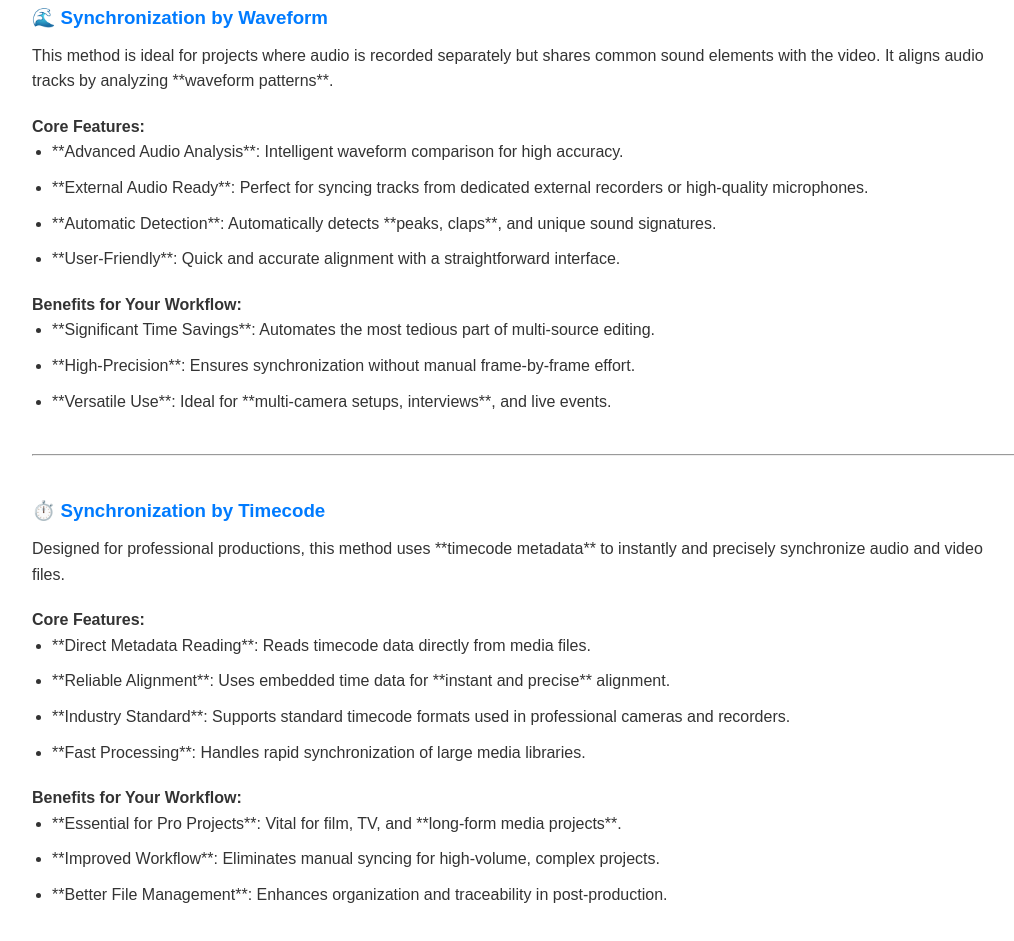
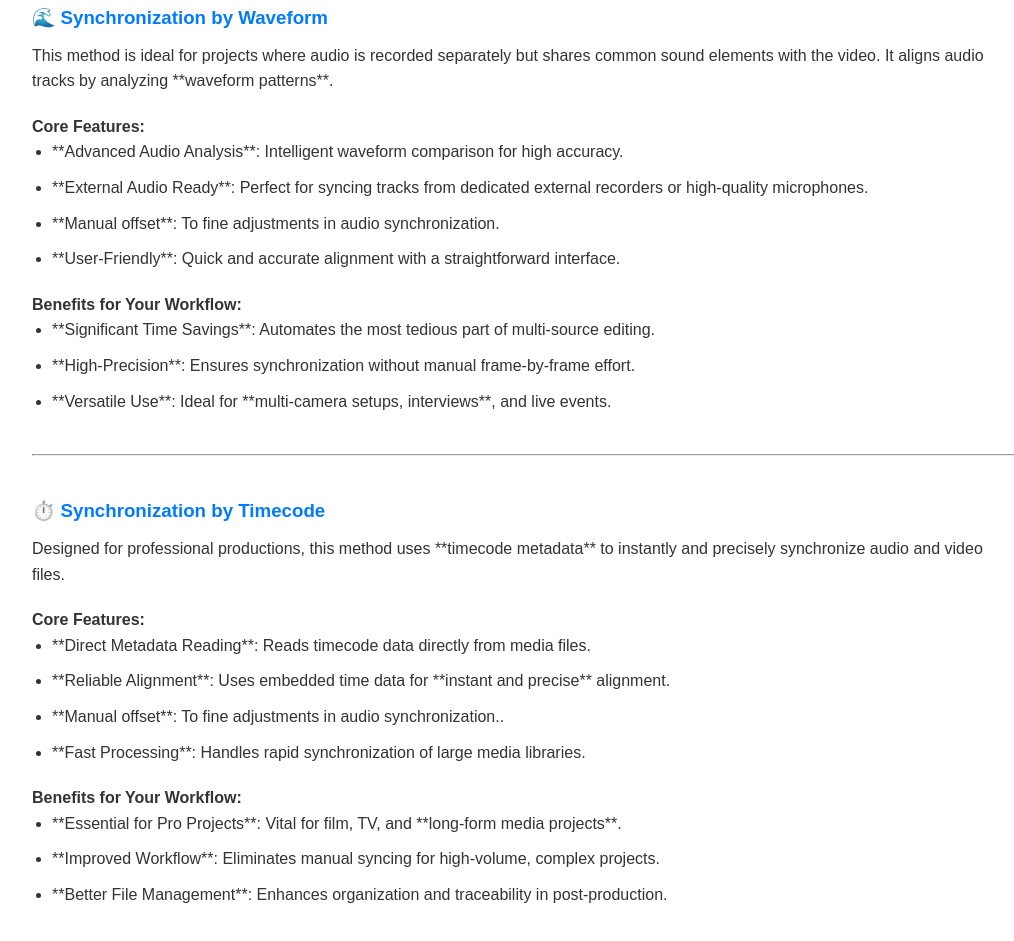
Before and after one commit to Joelson-Forte/Auto-Sync-For-Vegas-Pro, a plain HTML site: page index.html in a window 1280 px wide. Shown: the part 1127-2068 px from the top of the page, without its empty margins (116-1130 px from the left). Drawn offline with Linux system fonts and the light colour scheme.

Commit message:
Update index.html

```diff
--- a/index.html
+++ b/index.html
@@ -238,7 +238,7 @@
                 <ul>
                     <li>**Advanced Audio Analysis**: Intelligent waveform comparison for high accuracy.</li>
                     <li>**External Audio Ready**: Perfect for syncing tracks from dedicated external recorders or high-quality microphones.</li>
-                    <li>**Automatic Detection**: Automatically detects **peaks, claps**, and unique sound signatures.</li>
+                    <li>**Manual offset**: To fine adjustments in audio synchronization.</li>
                     <li>**User-Friendly**: Quick and accurate alignment with a straightforward interface.</li>
                 </ul>
                 <h4>Benefits for Your Workflow:</h4>
@@ -260,7 +260,7 @@
                 <ul>
                     <li>**Direct Metadata Reading**: Reads timecode data directly from media files.</li>
                     <li>**Reliable Alignment**: Uses embedded time data for **instant and precise** alignment.</li>
-                    <li>**Industry Standard**: Supports standard timecode formats used in professional cameras and recorders.</li>
+                    <li>**Manual offset**: To fine adjustments in audio synchronization..</li>
                     <li>**Fast Processing**: Handles rapid synchronization of large media libraries.</li>
                 </ul>
                 <h4>Benefits for Your Workflow:</h4>
```
